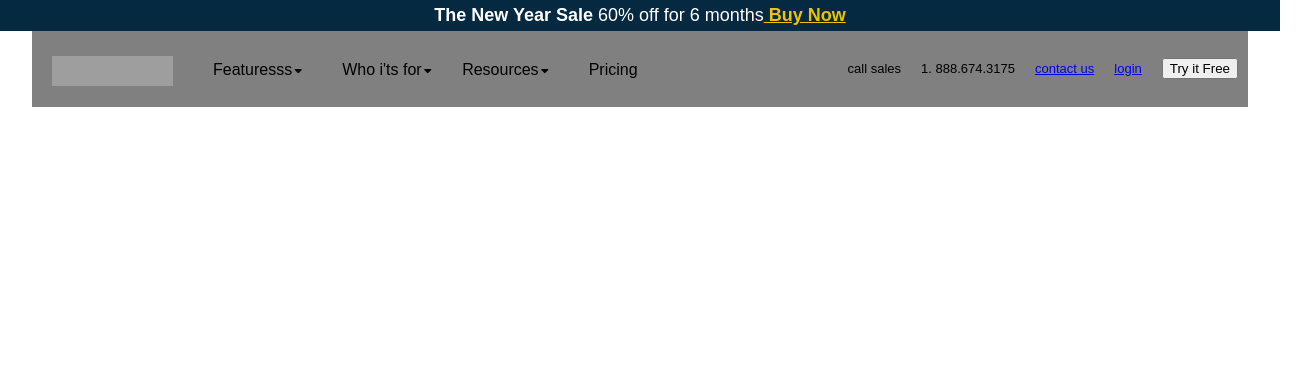
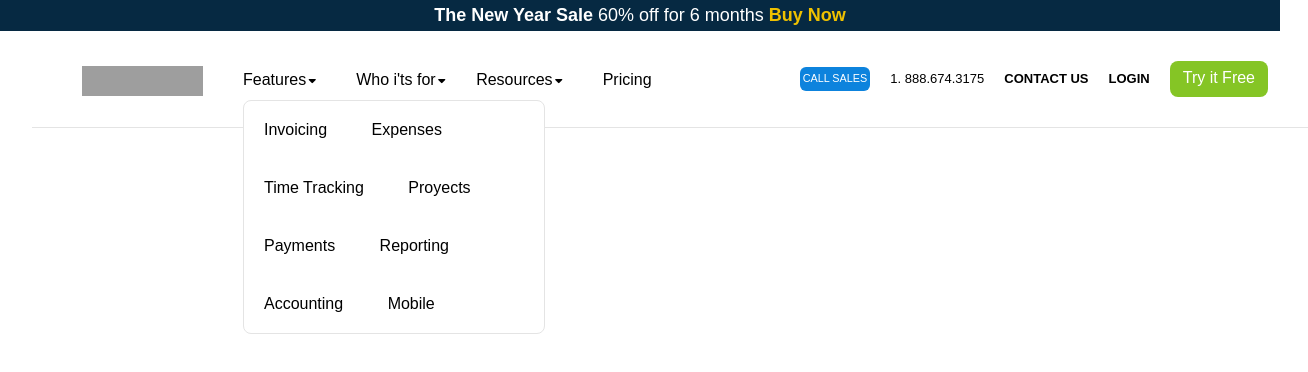
Before and after one commit to majuwuu/freshbooks_mock, a plain HTML site: page index.html in a window 1280 px wide. Shown: the whole page, 1308 px wide, since content can reach past the window. Drawn offline with Linux system fonts and the light colour scheme; grey boxes are pictures that could not be loaded.

Commit message:
header done

```diff
--- a/index.html
+++ b/index.html
@@ -25,8 +25,18 @@
     alt="Freshbooks-Logo">
         </div>
         <div id="show-features" class="nav-option">
-            <h2>Featuresss</h2>
+            <h2>Features</h2>
             <i class="fas fa-sort-down"></i>
+            <div  id="subclass-feature">
+                <li>Invoicing</li>
+                <li>Expenses</li>
+                <li>Time Tracking</li>
+                <li>Proyects</li>
+                <li>Payments</li>
+                <li>Reporting</li>
+                <li>Accounting</li>
+                <li>Mobile</li>
+            </div>
         </div>
         <div class="nav-option" id='who'>
             <h2>Who&nbspi'ts&nbspfor</h2>
@@ -40,19 +50,19 @@
             <h2>Pricing</h2>
         </div>
         <div class="right-option">
-            <div>
-            <p>call sales</p>
+            <div id="call">
+            <p>CALL SALES</p>
             </div>
             <div>
             <p>1. 888.674.3175</p>
             </div>
-            <div>
-            <a href="https://www.freshbooks.com/contact">contact us</a>
+            <div id="contact">
+            <a href="https://www.freshbooks.com/contact">CONTACT US</a>
             </div>
             <div>
-            <a href="https://secure.freshbooks.com/login/">login</a>
+            <a href="https://secure.freshbooks.com/login/">LOGIN</a>
             </div>
-            <div>
+            <div id="button">
             <a href="https://www.freshbooks.com/signup"><button>Try it Free</button></a>
             </div>
         </div>
--- a/stylesheet.css
+++ b/stylesheet.css
@@ -10,10 +10,24 @@ h2{
 p{
     margin:0;
 }
-
+a{
+    text-decoration: none;
+    font-weight: bold;
+    color: black;
+}
+a:hover{
+    text-decoration: underline;
+    color: #0d83dd;
+}
 div > h2{
     font-size: 1rem;
     font-weight: lighter;
+}
+button{
+    border: 0;
+    background-color: transparent;
+    color: white;
+    font-size: medium;
 }
 
 div > i {
@@ -58,7 +72,10 @@ header {
     flex-direction: row;
     width: 100%;
     height: 76px;
-    background-color: gray;
+    background-color:white;
+    padding: 10px 30px;
+    border-bottom: 1px solid rgb(228, 228, 228);
+    left: 222px;
 }
 
 .nav-option{
@@ -66,10 +83,23 @@ header {
     flex-direction: row;
     width: auto;
     height: 30px;
-    background-color: gray;
+    background-color:white;
     margin: 30px 20px;
 }
-
+#subclass-feature{
+    position: absolute;
+    width: 300px;
+    height: auto;
+    background-color:white;
+    top:100px;
+    border-radius: 8px;
+    border: 1px solid rgb(228, 228, 228);
+}
+#subclass-feature > li{
+    display: inline-block;
+    list-style: none;
+    margin: 20px;
+}
 #who{
     width: 80px;
 }
@@ -97,15 +127,28 @@ header {
     margin: 0px 10px;
 }
 
-/**mas tardeeeeeeee **/
+#call{
+   color: white;
+   padding: 1px 3px;
+   background-color:#0d83dd;
+   border-radius: 6px;
+   font-size: smaller;
+}
 
+
+
+#button{
+    background-color: #85c525;
+    padding: 5px 7px;
+    border-radius: 8px;
+    background-color: #85c525;
+}
 
 #home{
     display: inline-flex;
     width: 121px;
     height: 29,656px;
 }
-
 
 .show-info{
 list-style: none;
@@ -117,17 +160,6 @@ list-style: none;
 display: none;
 }
 
-#login-button > a > button{
-    display: inline-flex;
-    background-color:#85C525;
-    font-family: Arial, Helvetica, sans-serif;
-    font-size: 0,5rem;
-    color: white;
-    border-radius: 8px;
-    border-style: none;
-    padding: 10px 12px;
-    margin: 0px 10px 0px 0px;
-}
 
 #join{
     align-items: flex-start;
```
